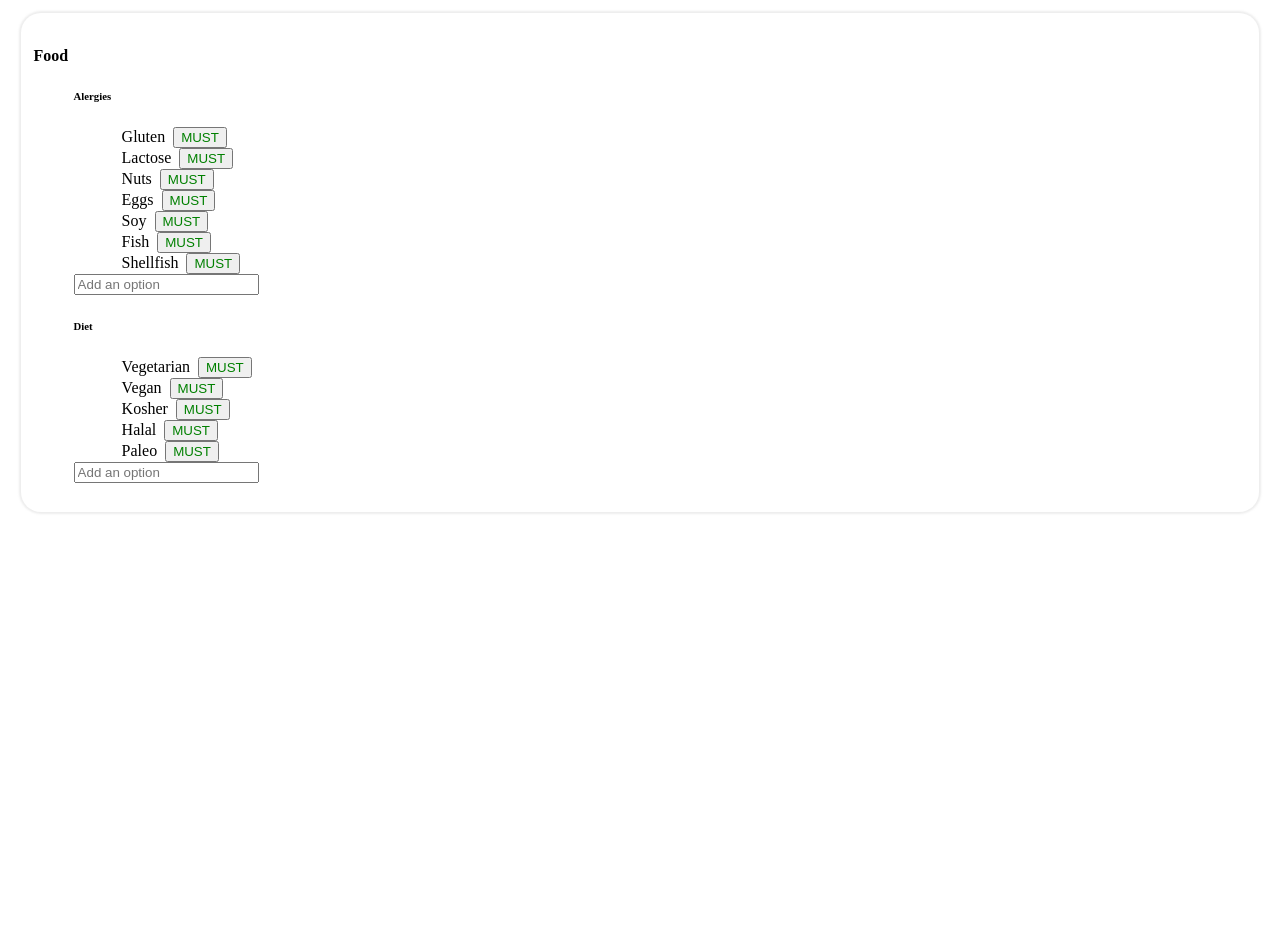
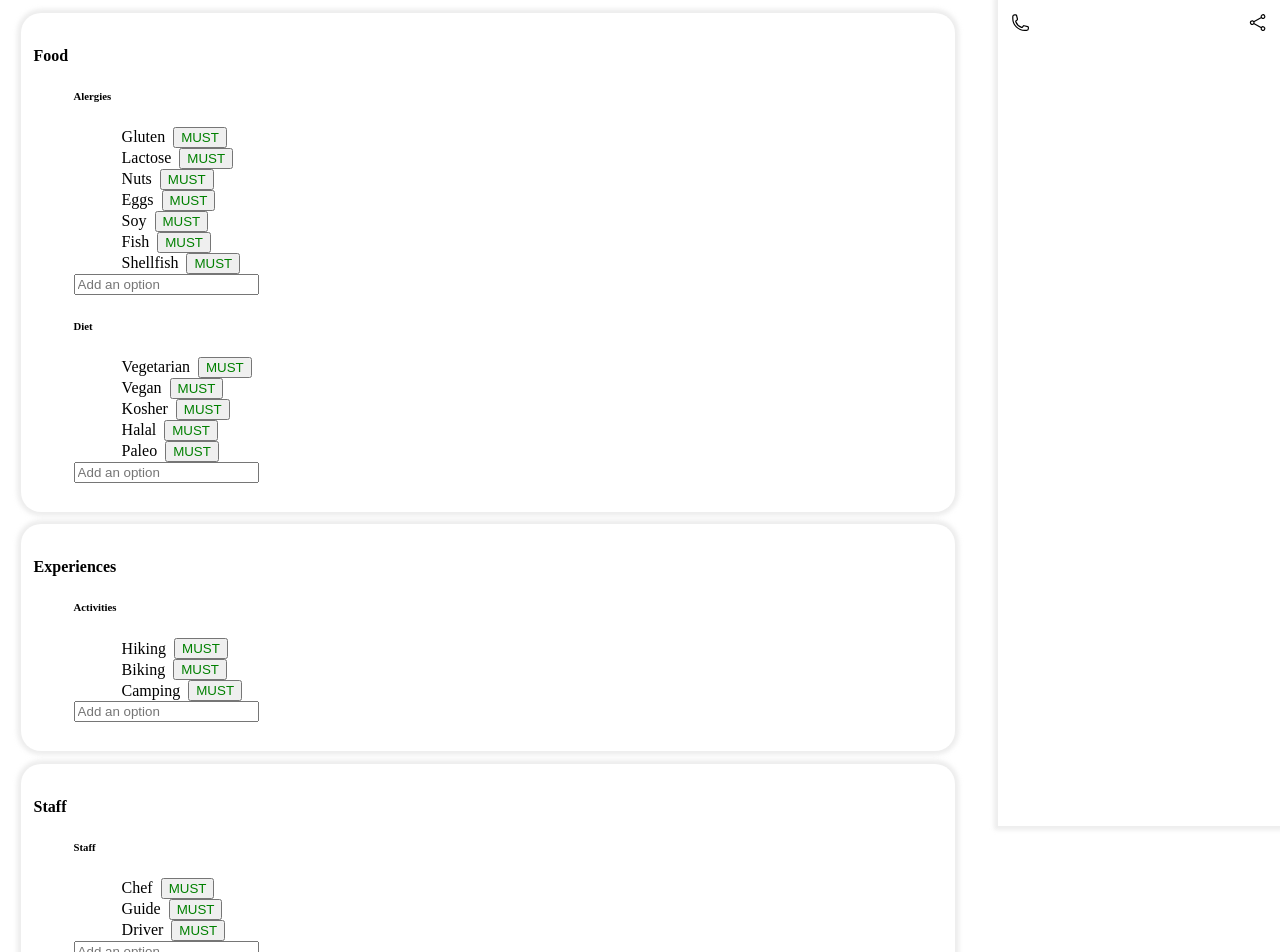
Before and after one commit to AndreiChristian/Javier-Prototype, an Angular app: page / in a window 1280 px wide. Shown: the top 952 px of the page. Before the commit the page ends 800 px from the top, so only its background shows below. Built offline with nearby package versions, Linux system fonts and the light colour scheme.

Commit message:
added sidebar

```diff
--- a/src/app/app.component.css
+++ b/src/app/app.component.css
@@ -1,6 +1,8 @@
 section{
+    width: 73vw;
+    box-sizing: border-box;
     padding: 1vw;
     margin: 1vw;
     border-radius: 20px;
-    box-shadow: 0 0 2px 2px #cccccc58;
+    box-shadow: 0 0 4px 4px #cccccc58;
 }
--- a/src/app/app.component.html
+++ b/src/app/app.component.html
@@ -1,4 +1,6 @@
+
 <section *ngFor="let section of sections">
   <app-section
     [section]="section"></app-section>
 </section>
+<app-sidebar></app-sidebar>
--- a/src/app/app.module.ts
+++ b/src/app/app.module.ts
@@ -6,12 +6,14 @@ import { AppRoutingModule } from './app-routing.module';
 import { AppComponent } from './app.component';
 import { SectionComponent } from './section/section.component';
 import { OptionComponent } from './option/option.component';
+import { SidebarComponent } from './sidebar/sidebar.component';
 
 @NgModule({
   declarations: [
     AppComponent,
     SectionComponent,
-    OptionComponent
+    OptionComponent,
+    SidebarComponent
   ],
   imports: [
     BrowserModule,
--- a/src/app/section.service.ts
+++ b/src/app/section.service.ts
@@ -97,5 +97,65 @@ export class SectionService {
         },
       ],
     },
+    {
+      id: 's2',
+      name: 'Experiences',
+      items: [
+        {
+          id: 's2i1',
+          name: 'Activities',
+          options: [
+            {
+              id: 's2i1o1',
+              name: 'Hiking',
+              value: false,
+              important: false,
+            },
+            {
+              id: 's2i1o2',
+              name: 'Biking',
+              value: false,
+              important: false,
+            },
+            {
+              id: 's2i1o3',
+              name: 'Camping',
+              value: false,
+              important: false,
+            },
+          ],
+        },
+      ],
+    },
+    {
+      id: 's3',
+      name: 'Staff',
+      items: [
+        {
+          id: 's3i1',
+          name: 'Staff',
+          options: [
+            {
+              id: 's3i1o1',
+              name: 'Chef',
+              value: false,
+              important: false,
+            },
+            {
+              id: 's3i1o2',
+              name: 'Guide',
+              value: false,
+              important: false,
+            },
+            {
+              id: 's3i1o3',
+              name: 'Driver',
+              value: false,
+              important: false,
+            },
+          ],
+        },
+      ],
+    },
   ];
 }
--- /dev/null
+++ b/src/app/sidebar/sidebar.component.css
@@ -0,0 +1,21 @@
+aside{
+    position: fixed;
+    top: 0;
+    right: 0;
+    width: 20vw;
+    height: 100vh;
+    background-color: white;
+    padding: 1vw;
+    box-shadow: 0 0 4px 4px #cccccc58;
+
+}
+
+.actions{
+    display: flex;
+    align-items: center;
+    justify-content: space-between;
+}
+
+svg{
+    width: clamp(1rem, 1.5vw, 1.5rem);
+}
--- /dev/null
+++ b/src/app/sidebar/sidebar.component.html
@@ -0,0 +1,29 @@
+<aside>
+    <div class="actions">
+        <!-- phone svg -->
+        <svg xmlns="http://www.w3.org/2000/svg" fill="none" viewBox="0 0 24
+            24" stroke-width="1.5" stroke="currentColor" class="w-6 h-6">
+            <path stroke-linecap="round" stroke-linejoin="round" d="M2.25
+                6.75c0 8.284 6.716 15 15 15h2.25a2.25 2.25 0
+                002.25-2.25v-1.372c0-.516-.351-.966-.852-1.091l-4.423-1.106c-.44-.11-.902.055-1.173.417l-.97
+                1.293c-.282.376-.769.542-1.21.38a12.035 12.035 0
+                01-7.143-7.143c-.162-.441.004-.928.38-1.21l1.293-.97c.363-.271.527-.734.417-1.173L6.963
+                3.102a1.125 1.125 0 00-1.091-.852H4.5A2.25 2.25 0 002.25
+                4.5v2.25z" />
+            </svg>
+
+            <!-- share svg -->
+            <svg xmlns="http://www.w3.org/2000/svg" fill="none" viewBox="0 0 24
+                24"
+                stroke-width="1.5" stroke="currentColor" class="w-6 h-6">
+                <path stroke-linecap="round" stroke-linejoin="round" d="M7.217
+                    10.907a2.25 2.25 0 100 2.186m0-2.186c.18.324.283.696.283
+                    1.093s-.103.77-.283 1.093m0-2.186l9.566-5.314m-9.566
+                    7.5l9.566
+                    5.314m0 0a2.25 2.25 0 103.935 2.186 2.25 2.25 0
+                    00-3.935-2.186zm0-12.814a2.25 2.25 0 103.933-2.185 2.25 2.25
+                    0
+                    00-3.933 2.185z" />
+                </svg>
+            </div>
+        </aside>
```
Also changed, not shown: src/app/sidebar/sidebar.component.ts (added, +10 -0 lines), src/app/app.state.ts (added), 1 other file (tests, documents, lock files or other folders).
